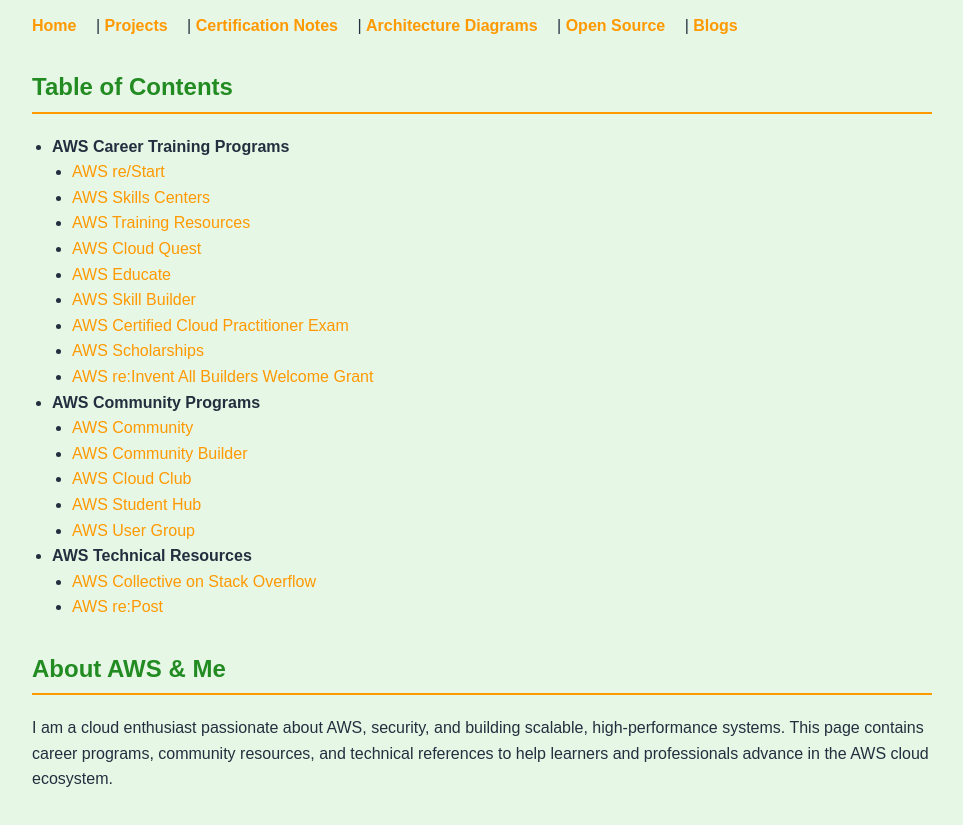
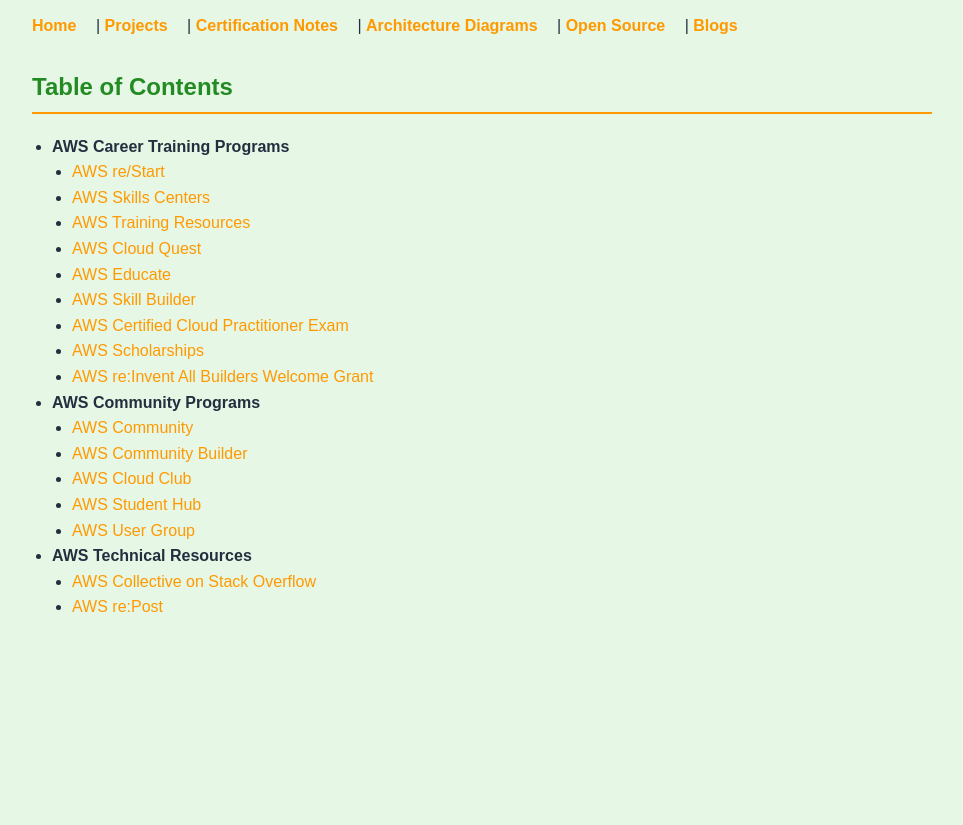
Before and after one commit to swaralichine/cloudwithswarali, a plain HTML site: page aws-services/index.html in a window 1280 px wide. Shown: the part 123-948 px from the top of the page, without its empty margins (158-1121 px from the left). After the commit the page ends 800 px from the top, so only its background shows below. Drawn offline with Linux system fonts and the light colour scheme.

```diff
--- a/aws-services/index.html
+++ b/aws-services/index.html
@@ -99,11 +99,7 @@
   </ul>
 
   <!-- AWS Expertise Paragraph -->
-  <h2>About AWS & Me</h2>
-  <p>
-    I am a cloud enthusiast passionate about AWS, security, and building scalable, high-performance systems.
-    This page contains career programs, community resources, and technical references to help learners and professionals advance in the AWS cloud ecosystem.
-  </p>
+
 
 </body>
 </html>
```
